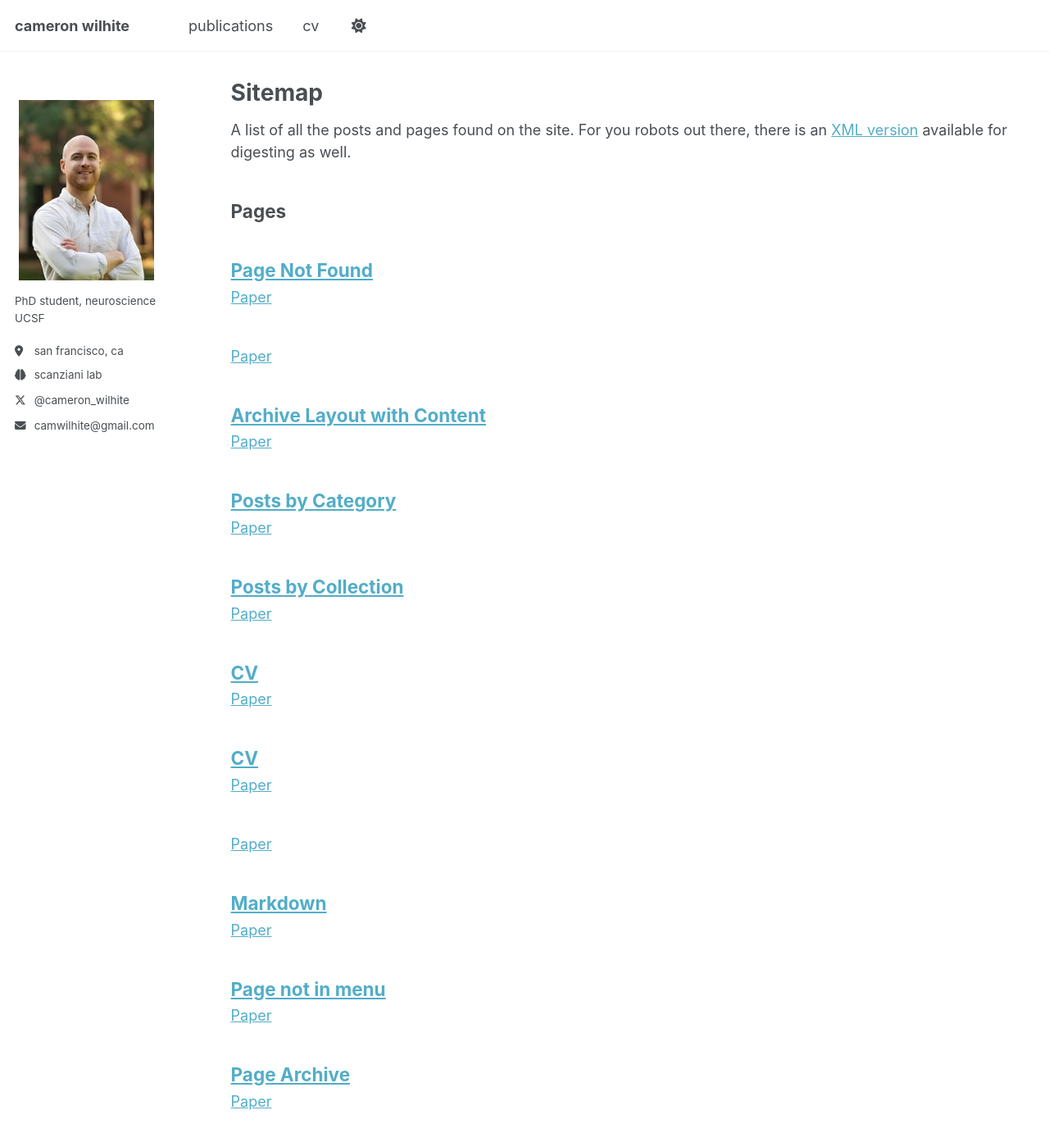
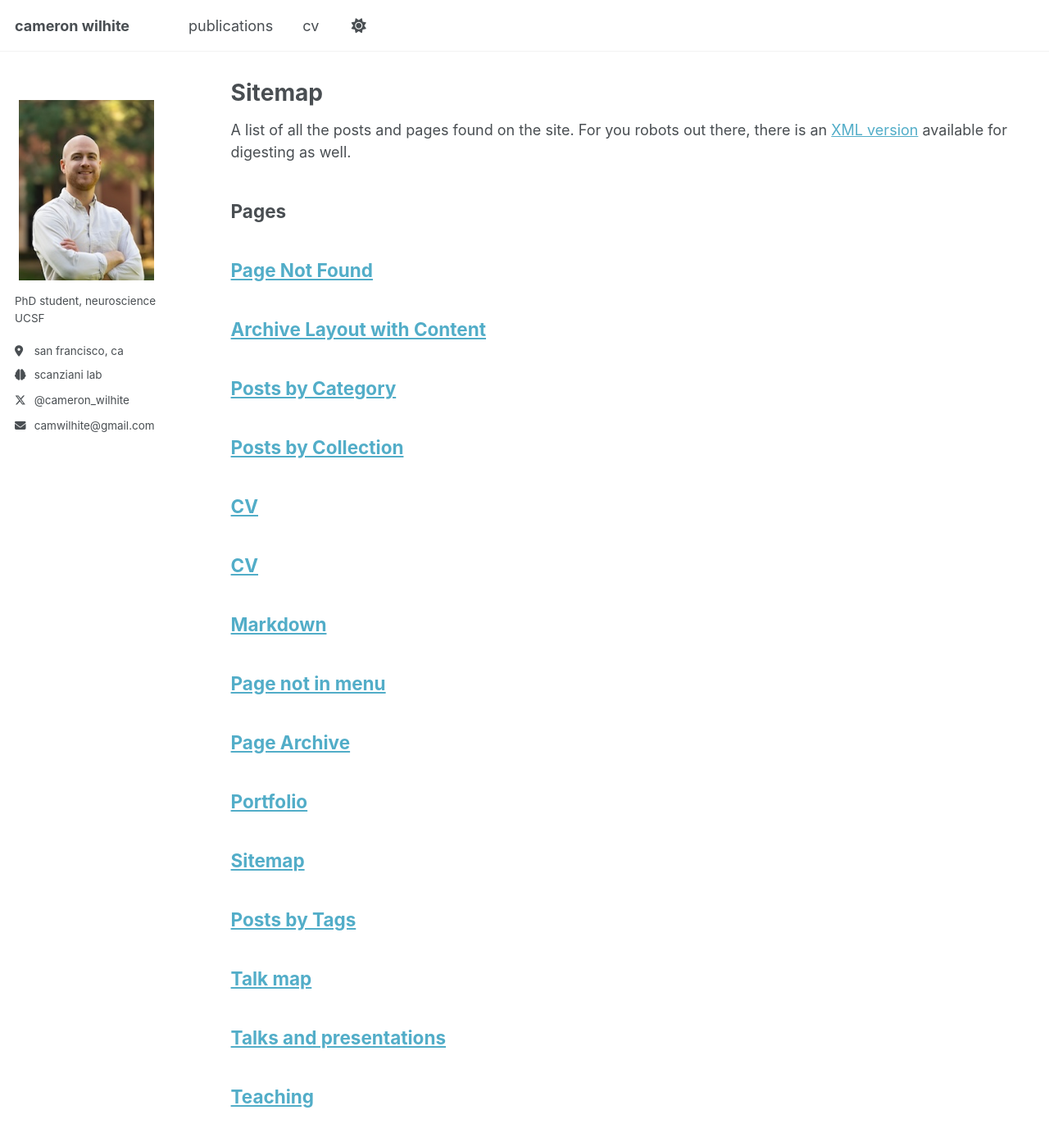
Before and after one commit to camwilhite/camwilhite.github.io, a Jekyll site: the page built from _pages/sitemap.md, in a window 1280 px wide and 1400 px high. Shown: the top 1393 px of the window at 82% size. Built offline with Jekyll 4.4.1, drawn with Linux system fonts in a browser that asks for light colours; a script that is not in the unit is left out; some of the changed text lies outside the part shown.

Commit message:
Update archive-single.html

```diff
--- a/_includes/archive-single.html
+++ b/_includes/archive-single.html
@@ -52,8 +52,6 @@
     <p class="archive__item-excerpt" itemprop="description"><p>{{ post.excerpt | markdownify | remove: '<p>' | remove: '</p>' }}<strong><a href="{{ base_path }}{{ post.url }}" rel="permalink"> Read more</a></strong></p></p>
     {% endif %}
 
-<a href="{{ post.paperurl }}" target="_blank">Paper</a>
-
     {% if post.citation and post.paperurl and post.slidesurl and post.bibtexurl %}
       <p>Recommended citation: {{ post.citation }}<br /><a href="{{ post.paperurl }}" target="_blank">Paper</a> | <a href="{{ post.slidesurl }}">Download Slides</a> | <a href="{{ post.bibtexurl }}">Download Bibtex</a></p>
     {% elsif post.citation and post.paperurl and post.slidesurl %}
```
